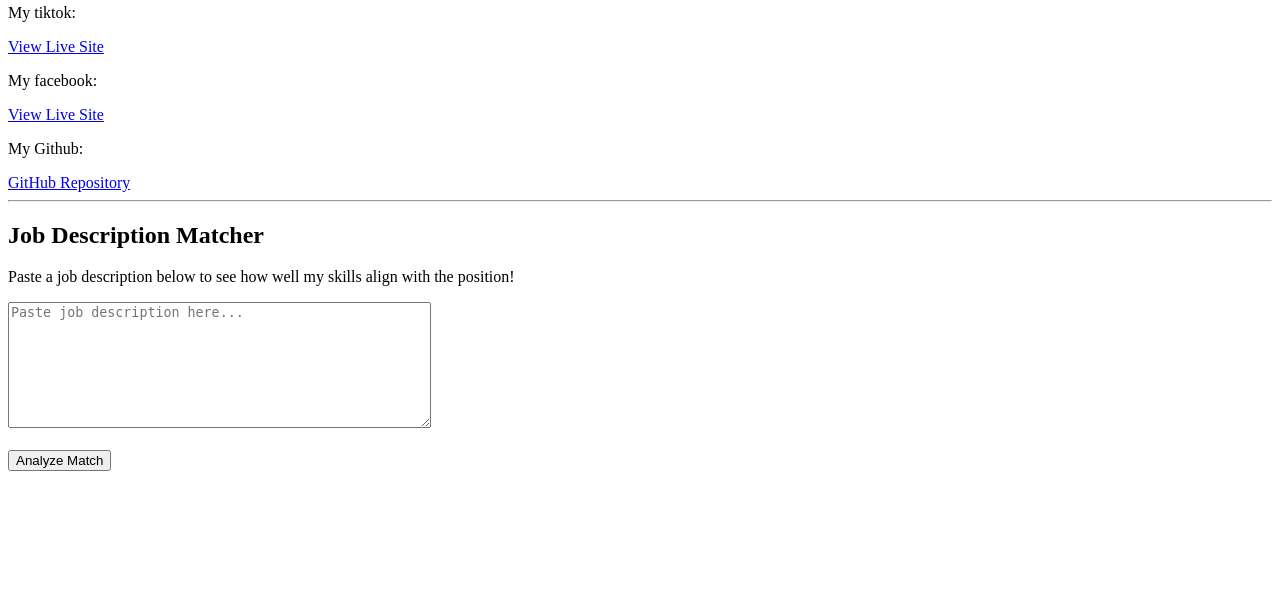
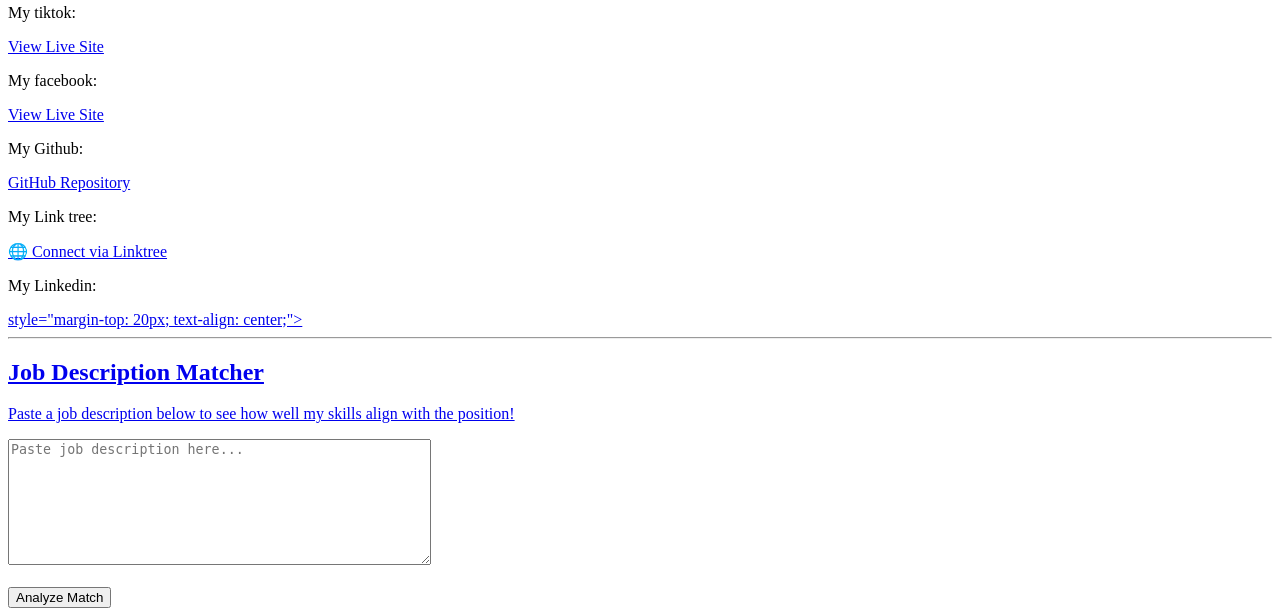
Before and after one commit to Tinypikachu2/Mental_health_ai_buddy, a Flask app: page / in a window 1280 px wide. Shown: the part 364-980 px from the top of the page. Before the commit the page ends 835 px from the top, so only its background shows below. Run offline with Flask 3, Linux system fonts and the light colour scheme.

Commit message:
updated broken link to mental health ai bot added links to my tik tok, github and facebook pages added linktree link too

```diff
--- a/WelcomeScreen/templates/matcher.html
+++ b/WelcomeScreen/templates/matcher.html
@@ -29,6 +29,11 @@
           <a href="https://www.facebook.com/share/19ScxeMXEs/?mibextid=wwXIfr" target="_blank" rel="noopener noreferrer">View Live Site</a>
             <p>My Github:</p>
             <a href="https://github.com/Tinypikachu2" target="_blank">GitHub Repository</a>
+        <p>My Link tree:</p>
+  <a href="https://linktr.ee/xtiny.pikachux" target="_blank">🌐 Connect via Linktree</a>
+            <p>My Linkedin: </p>
+            <a href="https://www.linkedin.com/in/natasha-teehan"
+        <div> style="margin-top: 20px; text-align: center;">
         </div>
 
 
```
